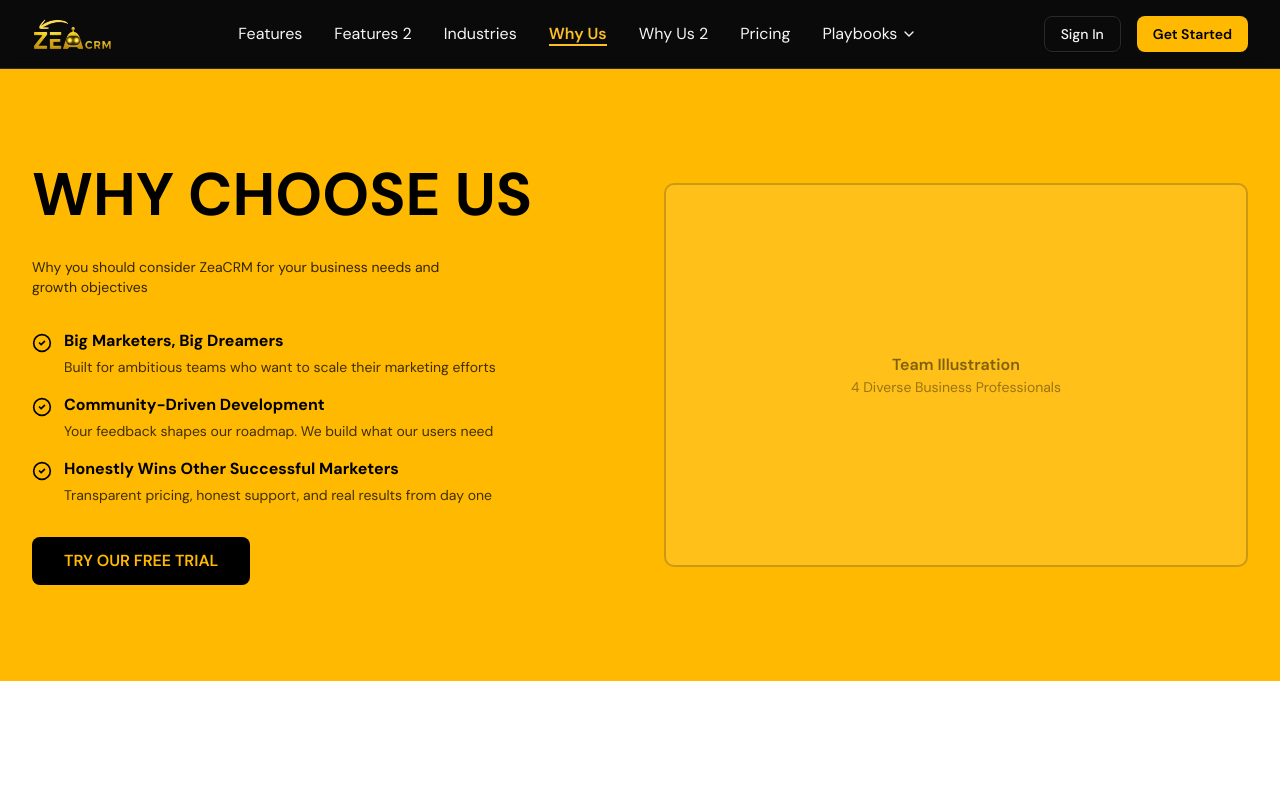
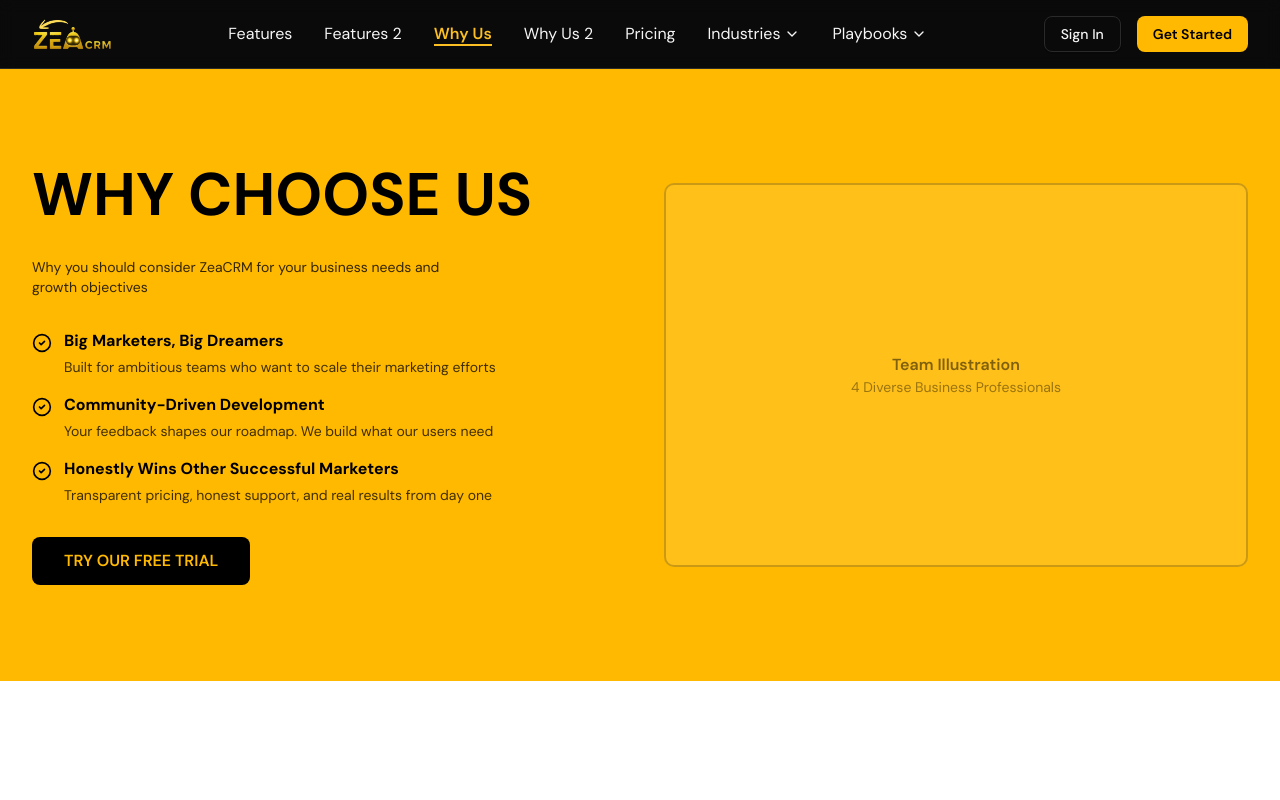
Before and after one commit to zea3dhyperx-hash/ZeaWebsiteCode, a Next.js app: page /why-us in a window 1280 px wide. Shown: the top 800 px of the page. Built offline with nearby package versions, Linux system fonts and the light colour scheme.

Commit message:
added a dropdown in industries

```diff
--- a/components/header.tsx
+++ b/components/header.tsx
@@ -25,7 +25,6 @@ export function Header() {
   const navLinks = [
     { href: "/features", label: "Features" },
     { href: "/features-2", label: "Features 2" },
-    { href: "/industries", label: "Industries" },
     { href: "/why-us", label: "Why Us" },
     { href: "/why-us-2", label: "Why Us 2" },
     { href: "/pricing", label: "Pricing" },
@@ -68,6 +67,27 @@ export function Header() {
                 />
               </Link>
             ))}
+            {/* Industries Dropdown (Desktop) */}
+            <div className="relative group">
+              <button className="flex items-center gap-1 text-foreground hover:text-primary transition-colors">
+                Industries
+                <ChevronDown size={16} className="group-hover:rotate-180 transition-transform" />
+              </button>
+              <div className="absolute left-0 mt-0 w-48 bg-background border border-border rounded-lg shadow-lg opacity-0 invisible group-hover:opacity-100 group-hover:visible transition-all duration-200">
+                <Link
+                  href="/industries"
+                  className="block px-4 py-3 text-foreground hover:bg-primary/10 hover:text-primary transition-colors rounded-t-lg"
+                >
+                  Industries
+                </Link>
+                <Link
+                  href="/industries#finance"
+                  className="block px-4 py-3 text-foreground hover:bg-primary/10 hover:text-primary transition-colors rounded-b-lg border-t border-border"
+                >
+                  Finance
+                </Link>
+              </div>
+            </div>
             <div className="relative group">
               <button className="flex items-center gap-1 text-foreground hover:text-primary transition-colors">
                 Playbooks
```
